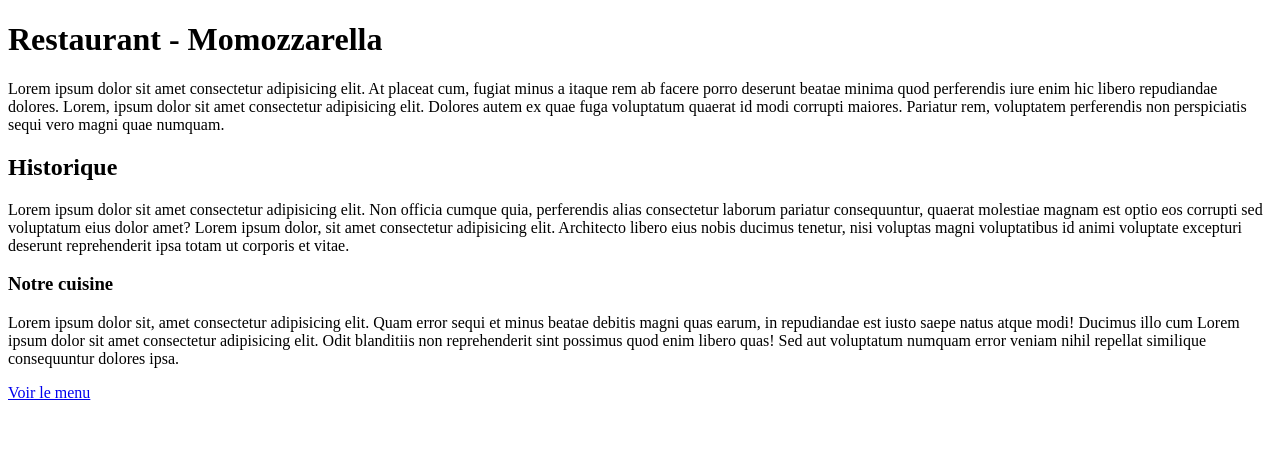
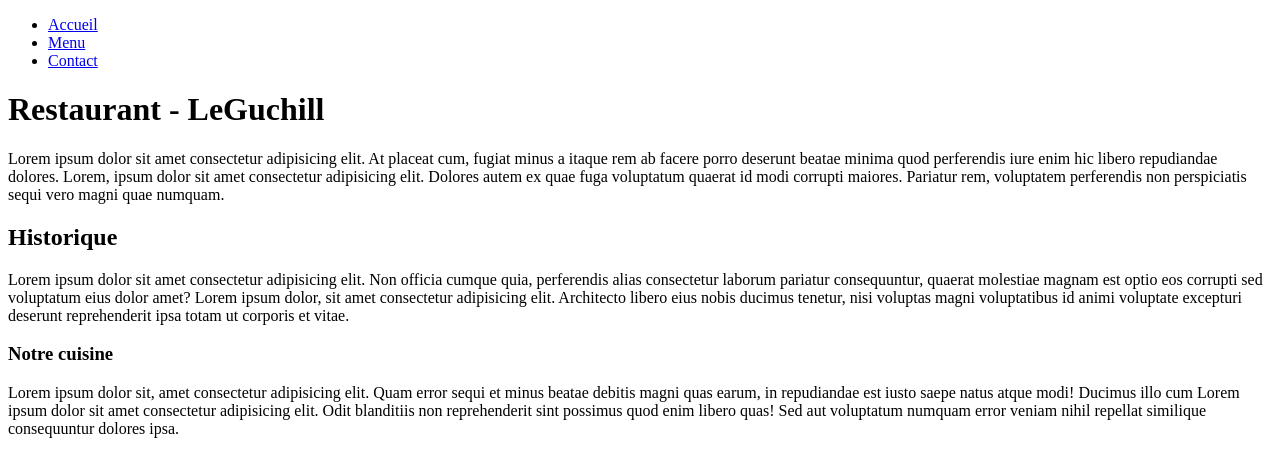
Before and after one commit to Maugan-frnr/Site-Restaurant---Grafikart, a plain HTML site: page Site restaurant - LeFiasco (Grafikart)/index.html in a window 1280 px wide. Drawn offline with Linux system fonts and the light colour scheme.

Commit message:
Add files via upload

```diff
--- a/Site restaurant - LeFiasco (Grafikart)/index.html
+++ b/Site restaurant - LeFiasco (Grafikart)/index.html
@@ -3,11 +3,19 @@
 <head>
     <meta charset="UTF-8">
     <meta name="description" content="Le restaurant ......">
-    <title>Restaurant - Le Momozzarella</title>
+    <title>Restaurant - LeGuchill</title>
 </head>
 
 <body>
-    <h1> Restaurant - Momozzarella</h1>
+    <nav>
+        <ul>
+            <li> <a href="index.html">Accueil</a></li>
+            <li> <a href="menu.html">Menu</a></li>
+            <li> <a href="contact.html">Contact</a></li>
+        </ul>
+    </nav>
+
+    <h1> Restaurant - LeGuchill</h1>
         <p>Lorem ipsum dolor sit amet consectetur adipisicing elit. At placeat cum, fugiat minus a itaque rem ab facere porro deserunt beatae minima quod perferendis iure enim hic libero repudiandae dolores.
            Lorem, ipsum dolor sit amet consectetur adipisicing elit. Dolores autem ex quae fuga voluptatum quaerat id modi corrupti maiores. Pariatur rem, voluptatem perferendis non perspiciatis sequi vero magni quae numquam.
         </p>
@@ -22,7 +30,6 @@
                 Lorem ipsum dolor sit amet consectetur adipisicing elit. Odit blanditiis non reprehenderit sint possimus quod enim libero quas! Sed aut voluptatum numquam error veniam nihil repellat similique consequuntur dolores ipsa.
             </p>
 
-            <a href="menu.html"> Voir le menu</a>
 
 
 </body>
```
